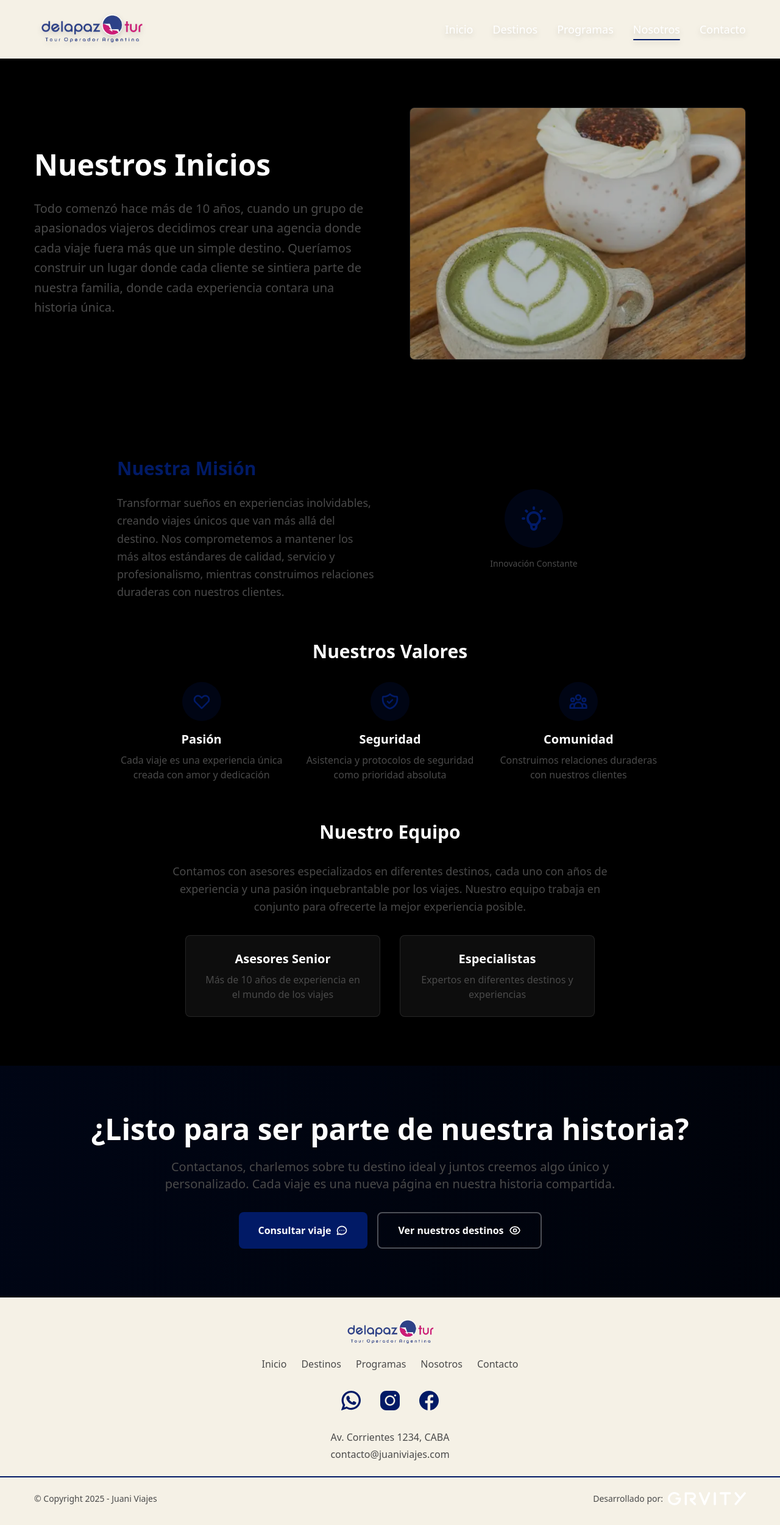
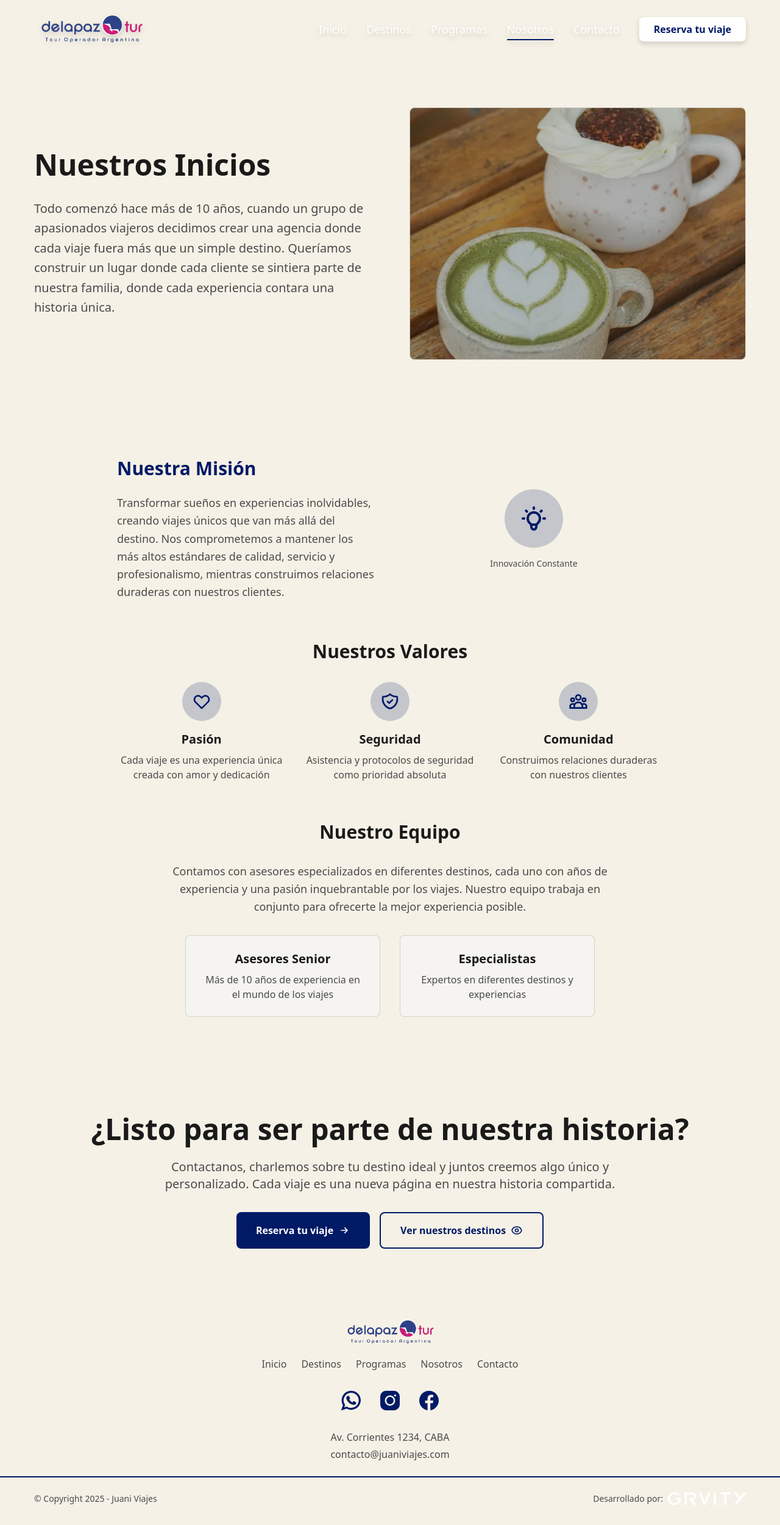
Before and after one commit to Benicere/juani-viajes, a Next.js app: page /nosotros in a window 1280 px wide. Shown: the whole page at 61% size. Built offline with nearby package versions, Linux system fonts and the light colour scheme.

Commit message:
Overall fix to the page

```diff
--- a/src/app/layout.tsx
+++ b/src/app/layout.tsx
@@ -14,14 +14,14 @@ export const metadata: Metadata = {
   metadataBase: new URL(metadataCompany.metadataBase),
   title: {
     default: metadataCompany.title,
-    template: `%s | Estudio de Tatuajes`,
+    template: `%s | ${metadataCompany.title}`,
   },
   description: metadataCompany.description,
   openGraph: {
     title: metadataCompany.title,
     description: metadataCompany.description,
     url: "/",
-    siteName: "Estudio de Tatuajes",
+    siteName: metadataCompany.title,
     locale: 'es_ES',
     type: "website",
   },
--- a/src/app/nosotros/page.tsx
+++ b/src/app/nosotros/page.tsx
@@ -10,7 +10,7 @@ export default function NosotrosPage() {
   return (
     <>
       <Navbar />
-      <main className="min-h-screen bg-black text-white">
+      <main className="min-h-screen bg-[color:var(--color-background)]">
         {/* Layout 50/50: Nuestros Inicios + Imagen */}
         <section className="py-20">
           <div className="container">
@@ -37,7 +37,7 @@ export default function NosotrosPage() {
                 initial={{ opacity: 0, scale: 0.95 }}
                 animate={{ opacity: 1, scale: 1 }}
                 transition={{ duration: 0.8 }}
-                className="relative aspect-[4/3] rounded-lg overflow-hidden border border-white/10"
+                className="relative aspect-[4/3] rounded-lg overflow-hidden border border-[color:var(--color-muted)]/20"
               >
                 <Image
                   src="/assets/nosotros/nosotros-1.webp"
@@ -146,14 +146,14 @@ export default function NosotrosPage() {
                   ofrecerte la mejor experiencia posible.
                 </p>
                 <div className="grid grid-cols-1 md:grid-cols-2 gap-8 max-w-2xl mx-auto">
-                  <div className="text-center p-6 bg-white/5 rounded-lg border border-white/10">
-                    <h4 className="text-xl font-semibold mb-2">Asesores Senior</h4>
+                  <div className="text-center p-6 bg-[color:var(--color-background-secondary)] rounded-lg border border-[color:var(--color-muted)]/20">
+                    <h4 className="text-xl font-semibold mb-2 text-[color:var(--color-foreground)]">Asesores Senior</h4>
                     <p className="text-[color:var(--color-muted)]">
                       Más de 10 años de experiencia en el mundo de los viajes
                     </p>
                   </div>
-                  <div className="text-center p-6 bg-white/5 rounded-lg border border-white/10">
-                    <h4 className="text-xl font-semibold mb-2">Especialistas</h4>
+                  <div className="text-center p-6 bg-[color:var(--color-background-secondary)] rounded-lg border border-[color:var(--color-muted)]/20">
+                    <h4 className="text-xl font-semibold mb-2 text-[color:var(--color-foreground)]">Especialistas</h4>
                     <p className="text-[color:var(--color-muted)]">
                       Expertos en diferentes destinos y experiencias
                     </p>
@@ -165,7 +165,7 @@ export default function NosotrosPage() {
         </section>
 
         {/* CTA Section */}
-        <section className="py-20 bg-gradient-to-r from-[color:var(--color-primary)]/20 to-[color:var(--color-primary)]/10">
+        <section className="py-20 bg-[color:var(--color-background)]">
           <div className="container">
             <motion.div
               initial={{ opacity: 0, y: 20 }}
@@ -181,18 +181,20 @@ export default function NosotrosPage() {
                 Cada viaje es una nueva página en nuestra historia compartida.
               </p>
               <div className="flex flex-col sm:flex-row gap-4 justify-center">
-                <Link
-                  href="/contacto"
+                <a
+                  href="https://delapazturonline.com/"
+                  target="_blank"
+                  rel="noopener noreferrer"
                   className="inline-flex items-center px-8 py-4 bg-[color:var(--color-primary)] text-white font-semibold rounded-lg hover:bg-[color:var(--color-primary)]/90 transition-colors"
                 >
-                  Consultar viaje
+                  Reserva tu viaje
                   <svg className="w-5 h-5 ml-2" fill="none" stroke="currentColor" viewBox="0 0 24 24">
-                    <path strokeLinecap="round" strokeLinejoin="round" strokeWidth={2} d="M8 12h.01M12 12h.01M16 12h.01M21 12c0 4.418-4.03 8-9 8a9.863 9.863 0 01-4.255-.949L3 20l1.395-3.72C3.512 15.042 3 13.574 3 12c0-4.418 4.03-8 9-8s9 3.582 9 8z" />
+                    <path strokeLinecap="round" strokeLinejoin="round" strokeWidth={2} d="M13 7l5 5m0 0l-5 5m5-5H6" />
                   </svg>
-                </Link>
+                </a>
                 <Link
                   href="/galeria"
-                  className="inline-flex items-center px-8 py-4 border-2 border-white/30 text-white font-semibold rounded-lg hover:bg-white/5 transition-colors"
+                  className="inline-flex items-center px-8 py-4 border-2 border-[color:var(--color-primary)] text-[color:var(--color-primary)] font-semibold rounded-lg hover:bg-[color:var(--color-primary)]/10 transition-colors"
                 >
                   Ver nuestros destinos
                   <svg className="w-5 h-5 ml-2" fill="none" stroke="currentColor" viewBox="0 0 24 24">
--- a/src/app/servicios/page.tsx
+++ b/src/app/servicios/page.tsx
@@ -10,9 +10,9 @@ export default function ServiciosPage() {
   return (
     <>
       <Navbar />
-      <main className="min-h-screen bg-black text-white">
+      <main className="min-h-screen bg-[color:var(--color-background)]">
         {/* Hero Section */}
-        <section className="py-20 bg-gradient-to-b from-black/50 to-black/20">
+        <section className="py-20 bg-[color:var(--color-background)]">
           <div className="container">
             <motion.div
               initial={{ opacity: 0, y: 20 }}
@@ -42,7 +42,7 @@ export default function ServiciosPage() {
                 className="grid grid-cols-1 lg:grid-cols-2 gap-12 lg:gap-16 items-center"
               >
                 <div className="order-2 lg:order-1">
-                  <h3 className="text-3xl sm:text-4xl font-bold mb-6 text-white">
+                  <h3 className="text-3xl sm:text-4xl font-bold mb-6 text-[color:var(--color-foreground)]">
                     Paquetes Todo Incluido
                   </h3>
                   <p className="text-lg text-[color:var(--color-muted)] mb-6 leading-relaxed">
@@ -58,7 +58,7 @@ export default function ServiciosPage() {
                   </ul>
                 </div>
                 <div className="order-1 lg:order-2">
-                  <div className="relative aspect-[4/3] rounded-lg overflow-hidden border border-white/10">
+                  <div className="relative aspect-[4/3] rounded-lg overflow-hidden border border-[color:var(--color-muted)]/20">
                     <Image
                       src="/assets/nosotros/nosotros-1.webp"
                       alt="Paquetes todo incluido"
@@ -78,7 +78,7 @@ export default function ServiciosPage() {
                 className="grid grid-cols-1 lg:grid-cols-2 gap-12 lg:gap-16 items-center"
               >
                 <div className="order-1">
-                  <div className="relative aspect-[4/3] rounded-lg overflow-hidden border border-white/10">
+                  <div className="relative aspect-[4/3] rounded-lg overflow-hidden border border-[color:var(--color-muted)]/20">
                     <Image
                       src="/assets/nosotros/nosotros-3.webp"
                       alt="Destinos personalizados"
@@ -89,7 +89,7 @@ export default function ServiciosPage() {
                   </div>
                 </div>
                 <div className="order-2">
-                  <h3 className="text-3xl sm:text-4xl font-bold mb-6 text-white">
+                  <h3 className="text-3xl sm:text-4xl font-bold mb-6 text-[color:var(--color-foreground)]">
                     Destinos Personalizados
                   </h3>
                   <p className="text-lg text-[color:var(--color-muted)] mb-6 leading-relaxed">
@@ -113,7 +113,7 @@ export default function ServiciosPage() {
                 transition={{ duration: 0.6, delay: 0.4 }}
                 className="text-center max-w-4xl mx-auto"
               >
-                <h3 className="text-3xl sm:text-4xl font-bold mb-6 text-white">
+                <h3 className="text-3xl sm:text-4xl font-bold mb-6 text-[color:var(--color-foreground)]">
                   Viajes de Aventura
                 </h3>
                                  <p className="text-lg text-[color:var(--color-muted)] mb-8 leading-relaxed">
@@ -171,18 +171,20 @@ export default function ServiciosPage() {
                 Contactanos y comencemos a diseñar juntos tu próxima experiencia inolvidable.
               </p>
               <div className="flex flex-col sm:flex-row gap-4 justify-center">
-                <Link
-                  href="/contacto"
+                <a
+                  href="https://delapazturonline.com/"
+                  target="_blank"
+                  rel="noopener noreferrer"
                   className="inline-flex items-center px-8 py-4 bg-[color:var(--color-primary)] text-white font-semibold rounded-lg hover:bg-[color:var(--color-primary)]/90 transition-colors"
                 >
-                  Contactar
+                  Reserva tu viaje
                   <svg className="w-5 h-5 ml-2" fill="none" stroke="currentColor" viewBox="0 0 24 24">
-                    <path strokeLinecap="round" strokeLinejoin="round" strokeWidth={2} d="M8 12h.01M12 12h.01M16 12h.01M21 12c0 4.418-4.03 8-9 8a9.863 9.863 0 01-4.255-.949L3 20l1.395-3.72C3.512 15.042 3 13.574 3 12c0-4.418 4.03-8 9-8s9 3.582 9 8z" />
+                    <path strokeLinecap="round" strokeLinejoin="round" strokeWidth={2} d="M13 7l5 5m0 0l-5 5m5-5H6" />
                   </svg>
-                </Link>
+                </a>
                 <Link
                   href="/galeria"
-                  className="inline-flex items-center px-8 py-4 border-2 border-white/30 text-white font-semibold rounded-lg hover:bg-white/5 transition-colors"
+                  className="inline-flex items-center px-8 py-4 border-2 border-[color:var(--color-primary)] text-[color:var(--color-primary)] font-semibold rounded-lg hover:bg-[color:var(--color-primary)]/10 transition-colors"
                 >
                   Ver galería
                   <svg className="w-5 h-5 ml-2" fill="none" stroke="currentColor" viewBox="0 0 24 24">
--- a/src/components/CTASection.tsx
+++ b/src/components/CTASection.tsx
@@ -5,7 +5,7 @@ import Image from "next/image";
 
 export default function CTASection() {
   return (
-    <section className="py-20 bg-gradient-to-r from-[color:var(--color-primary)]/20 to-[color:var(--color-primary)]/10">
+    <section className="py-20 bg-[color:var(--color-background)]">
       <div className="container">
         <div className="grid grid-cols-1 lg:grid-cols-2 gap-12 lg:gap-16 items-center">
           {/* Contenido */}
@@ -76,13 +76,14 @@ export default function CTASection() {
               </a>
 
               <a
-                href="/galeria"
+                href="https://delapazturonline.com/"
+                target="_blank"
+                rel="noopener noreferrer"
                 className="inline-flex items-center justify-center px-8 py-4 border-2 border-[color:var(--color-primary)] text-[color:var(--color-primary)] font-semibold rounded-lg hover:bg-[color:var(--color-primary)]/10 transition-colors"
               >
-                Ver galería
+                Reserva tu viaje
                 <svg className="w-5 h-5 ml-2" fill="none" stroke="currentColor" viewBox="0 0 24 24">
-                  <path strokeLinecap="round" strokeLinejoin="round" strokeWidth={2} d="M15 12a3 3 0 11-6 0 3 3 0 016 0z" />
-                  <path strokeLinecap="round" strokeLinejoin="round" strokeWidth={2} d="M2.458 12C3.732 7.943 7.523 5 12 5c4.478 0 8.268 2.943 9.542 7-1.274 4.057-5.064 7-9.542 7-4.477 0-8.268-2.943-9.542-7z" />
+                  <path strokeLinecap="round" strokeLinejoin="round" strokeWidth={2} d="M13 7l5 5m0 0l-5 5m5-5H6" />
                 </svg>
               </a>
             </div>
--- a/src/components/Contact.tsx
+++ b/src/components/Contact.tsx
@@ -9,9 +9,9 @@ export default function Contact() {
     <section id="contact" className="py-12 sm:py-16">
       <div className="container space-y-8 sm:space-y-12">
         <div className="text-center space-y-3 sm:space-y-4">
-          <h2 className="text-3xl sm:text-4xl md:text-5xl font-bold text-[color:var(--color-primary)]">¿Listo para tu próximo tatuaje?</h2>
+          <h2 className="text-3xl sm:text-4xl md:text-5xl font-bold text-[color:var(--color-primary)]">¿Listo para tu próximo viaje?</h2>
           <p className="text-base sm:text-lg md:text-xl text-[color:var(--color-muted)] max-w-2xl mx-auto px-4">
-            Visitá nuestro estudio o contactanos para reservar tu turno
+            Contactanos y diseñamos juntos tu próxima aventura
           </p>
         </div>
 
@@ -37,7 +37,7 @@ export default function Contact() {
                 allowFullScreen
                 loading="lazy"
                 referrerPolicy="no-referrer-when-downgrade"
-                title="Ubicación del estudio"
+                title="Ubicación de la agencia"
               />
             </div>
           </div>
--- a/src/components/FeaturedServices.tsx
+++ b/src/components/FeaturedServices.tsx
@@ -5,7 +5,7 @@ import Image from "next/image";
 
 export default function FeaturedServices() {
   return (
-    <section className="py-20 bg-black/20">
+    <section className="py-20 bg-[color:var(--color-background)]">
       <div className="container">
         <motion.div
           initial={{ opacity: 0, y: 20 }}
@@ -28,7 +28,7 @@ export default function FeaturedServices() {
               initial={{ opacity: 0, y: 20 }}
               whileInView={{ opacity: 1, y: 0 }}
               transition={{ duration: 0.6, delay: index * 0.1 }}
-              className="group bg-white/5 backdrop-blur-sm rounded-xl p-6 hover:bg-white/10 transition-all duration-300 hover:scale-105"
+              className="group bg-[color:var(--color-background-secondary)] rounded-xl p-6 hover:bg-[color:var(--color-background-secondary)]/80 transition-all duration-300 hover:scale-105 border border-[color:var(--color-muted)]/10"
             >
               <div className="relative mb-4 aspect-square rounded-lg overflow-hidden">
                 <Image
@@ -40,7 +40,7 @@ export default function FeaturedServices() {
                 />
               </div>
 
-              <h3 className="text-xl font-semibold mb-3 text-white">
+              <h3 className="text-xl font-semibold mb-3 text-[color:var(--color-foreground)]">
                 {service.title}
               </h3>
 
@@ -67,12 +67,14 @@ export default function FeaturedServices() {
           className="text-center mt-12"
         >
           <a
-            href="/servicios"
-            className="inline-flex items-center px-8 py-4 bg-[color:var(--color-primary)] text-black font-semibold rounded-lg hover:bg-[color:var(--color-primary)]/90 transition-colors"
+            href="https://delapazturonline.com/"
+            target="_blank"
+            rel="noopener noreferrer"
+            className="inline-flex items-center px-8 py-4 bg-[color:var(--color-primary)] text-white font-semibold rounded-lg hover:bg-[color:var(--color-primary)]/90 transition-colors"
           >
-            Ver todos los servicios
+            Reserva tu viaje
             <svg className="w-5 h-5 ml-2" fill="none" stroke="currentColor" viewBox="0 0 24 24">
-              <path strokeLinecap="round" strokeLinejoin="round" strokeWidth={2} d="M9 5l7 7-7 7" />
+              <path strokeLinecap="round" strokeLinejoin="round" strokeWidth={2} d="M13 7l5 5m0 0l-5 5m5-5H6" />
             </svg>
           </a>
         </motion.div>
--- a/src/components/Hero.tsx
+++ b/src/components/Hero.tsx
@@ -81,7 +81,9 @@ export default function Hero() {
           className="flex flex-col sm:flex-row gap-3 sm:gap-4 justify-center items-center px-4"
         >
           <a
-            href={hero.primaryCta.href}
+            href="https://delapazturonline.com/"
+            target="_blank"
+            rel="noopener noreferrer"
             className="w-full sm:w-auto bg-white text-black px-6 sm:px-8 py-3 sm:py-4 text-base sm:text-lg font-semibold rounded-lg hover:bg-gray-100 transition-colors text-center"
           >
             {hero.primaryCta.label}
--- a/src/components/Navbar.tsx
+++ b/src/components/Navbar.tsx
@@ -68,6 +68,18 @@ export default function Navbar() {
                 </Link>
               );
             })}
+            <a
+              href="https://delapazturonline.com/"
+              target="_blank"
+              rel="noopener noreferrer"
+              className={`px-6 py-2 rounded-lg font-semibold transition-colors ${
+                scrolled
+                  ? "bg-[color:var(--color-primary)] text-white hover:bg-[color:var(--color-primary)]/90"
+                  : "bg-white text-[color:var(--color-primary)] hover:bg-white/90 drop-shadow-lg"
+              }`}
+            >
+              Reserva tu viaje
+            </a>
           </div>
 
           {/* Mobile Menu Button */}
@@ -127,6 +139,19 @@ export default function Navbar() {
                   </Link>
                 );
               })}
+              <a
+                href="https://delapazturonline.com/"
+                target="_blank"
+                rel="noopener noreferrer"
+                onClick={() => setIsMobileOpen(false)}
+                className={`px-4 py-2 text-center rounded-lg font-semibold transition-colors ${
+                  scrolled
+                    ? "bg-[color:var(--color-primary)] text-white hover:bg-[color:var(--color-primary)]/90"
+                    : "bg-white text-[color:var(--color-primary)] hover:bg-white/90"
+                }`}
+              >
+                Reserva tu viaje
+              </a>
             </div>
           </div>
         )}
--- a/src/data/testimonials.ts
+++ b/src/data/testimonials.ts
@@ -1,32 +1,32 @@
 export const testimonials = {
   title: "Lo que dicen nuestros clientes",
-  subtitle: "Experiencias reales de clientes satisfechos con nuestro trabajo",
+  subtitle: "Experiencias reales de viajeros satisfechos con nuestros servicios",
   items: [
     {
       id: 1,
       name: "María González",
-      text: "Excelente trabajo! El tatuaje quedó exactamente como lo soñé. Muy profesional y limpio el estudio.",
+      text: "Excelente servicio! El viaje quedó exactamente como lo soñé. Muy profesional y atentos en todo momento.",
       rating: 5,
       image: "https://images.unsplash.com/photo-1494790108755-2616b612b786?q=80&w=150&auto=format&fit=crop&crop=face"
     },
     {
       id: 2,
       name: "Carlos Rodríguez",
-      text: "Mi primer piercing y quedé súper satisfecho. El proceso fue rápido y sin dolor. Altamente recomendado.",
+      text: "Mi primer viaje organizado y quedé súper satisfecho. Todo salió perfecto y sin contratiempos. Altamente recomendado.",
       rating: 5,
       image: "https://images.unsplash.com/photo-1507003211169-0a1dd7228f2d?q=80&w=150&auto=format&fit=crop&crop=face"
     },
     {
       id: 3,
       name: "Ana Martínez",
-      text: "El tatuaje de realismo quedó increíble. Los detalles son perfectos y la atención fue excepcional.",
+      text: "El destino que elegimos quedó increíble. Los detalles del itinerario fueron perfectos y la atención fue excepcional.",
       rating: 5,
       image: "https://images.unsplash.com/photo-1438761681033-6461ffad8d80?q=80&w=150&auto=format&fit=crop&crop=face"
     },
     {
       id: 4,
       name: "Lucas Fernández",
-      text: "Muy buen ambiente y profesionales. El diseño personalizado superó mis expectativas.",
+      text: "Muy buen servicio y profesionales. El viaje personalizado superó mis expectativas.",
       rating: 5,
       image: "https://images.unsplash.com/photo-1472099645785-5658abf4ff4e?q=80&w=150&auto=format&fit=crop&crop=face"
     }
```
